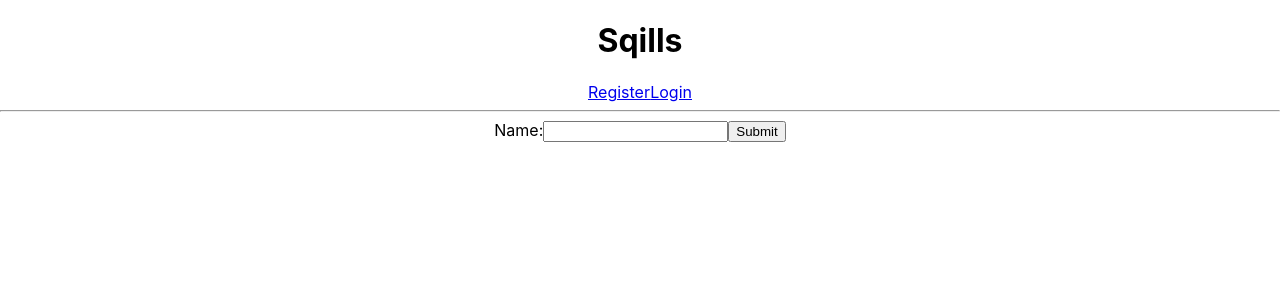
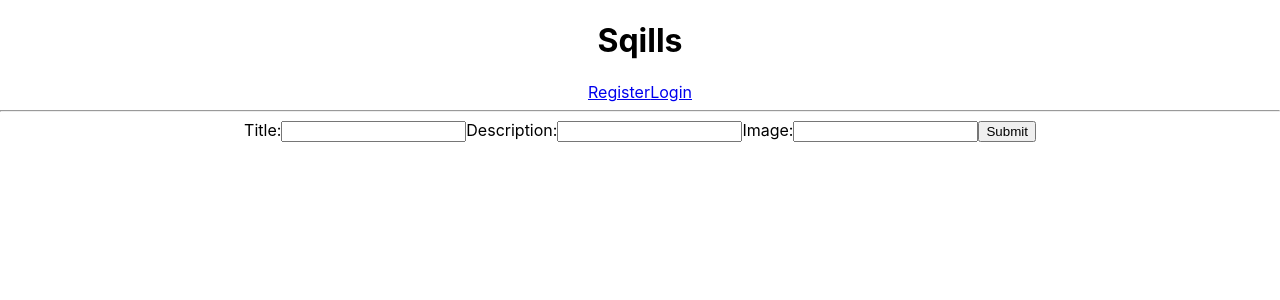
Before and after one commit to andersonnash/Sqills, a React (Create React App) app in the folder client/: page /edit in a window 1280 px wide. Shown: the top 300 px of the page. Built offline with nearby package versions, Linux system fonts and the light colour scheme; no server answers.

Commit message:
latest commit

```diff
--- a/client/src/views/PostDetail/PostDetail.jsx
+++ b/client/src/views/PostDetail/PostDetail.jsx
@@ -36,7 +36,7 @@ export default function PostDetail(props) {
       <img src={postItem?.image_url}></img>
       <h3>{postItem?.description}</h3>
       <button>
-        <Link to='/edit'>Edit</Link>
+        <Link to={`/edit/${id}`}>Edit</Link>
         </button>
     </div>
   );
--- a/client/src/views/PostEdit/PostEdit.jsx
+++ b/client/src/views/PostEdit/PostEdit.jsx
@@ -1,17 +1,23 @@
 import { useState, useEffect } from 'react'
-import {useParams} from 'react-router-dom';
+import { useParams } from 'react-router-dom';
+import { getOnePost } from '../../services/posts';
+
 
 export default function PostEdit(props) {
+
   const [formData, setFormData] = useState({
-    name: ''
+    title: '',
+    description: '',
+    image_url: ''
   })
-  const {posts, handleUpdate} = props;
-  const {id} = useParams();
+  const { posts, handleUpdate } = props;
+  const { id } = useParams();
+
 
   useEffect(()=> {
     const prefillFormData = () => {
-      const postItem = posts.find((post)=> post.id === Number(id));
-      setFormData({ postItem })
+      const postItem = posts.find((post) => post.id === Number(id));
+      setFormData(postItem)
     }
     if (posts.length) {
       prefillFormData()
@@ -34,11 +40,29 @@ export default function PostEdit(props) {
 			}}
       >
       <label>
-        Name:
+        Title:
         <input
           type='text'
-          name='name'
+          name='title'
           value={formData.name}
+          onChange={handleChange}
+        />
+      </label>
+      <label>
+        Description:
+        <input
+          type='text'
+          name='description'
+          value={formData.description}
+          onChange={handleChange}
+        />
+      </label>
+      <label>
+        Image:
+        <input
+          type='text'
+          name='image_url'
+          value={formData.image_url}
           onChange={handleChange}
         />
       </label>
```
Also changed, not shown: 1 other file (tests, documents, lock files or other folders).
